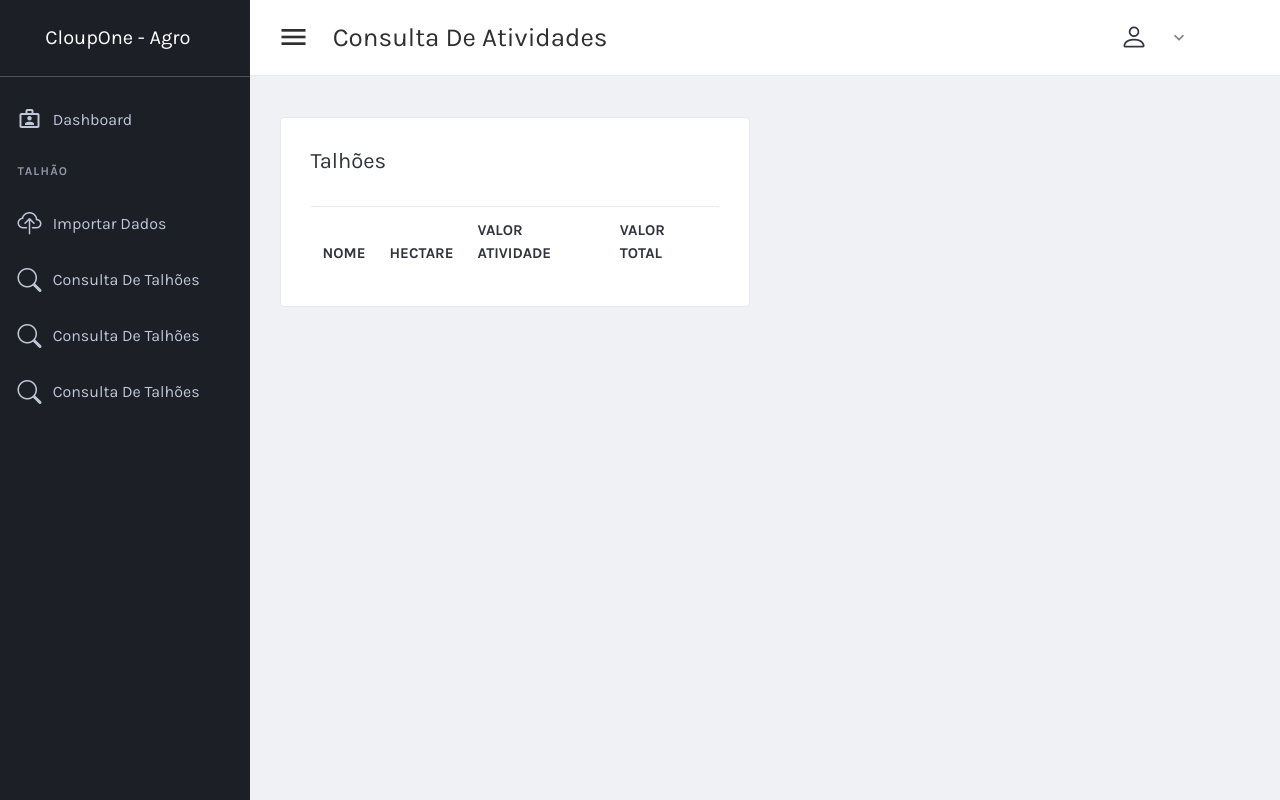
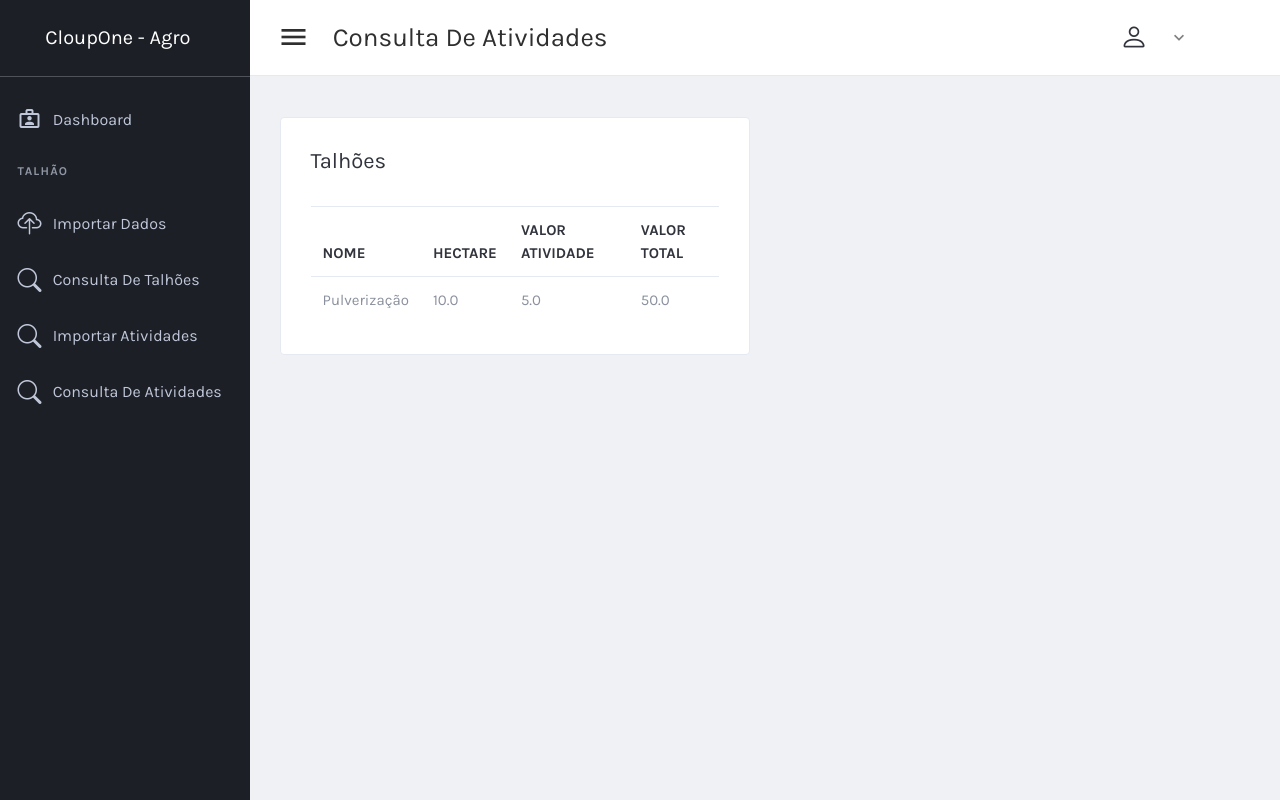
Before and after one commit to dev-cloupone/agric-business-mvp, a Django app: template activities/templates/get_activities.html in a window 1280 px wide. Run offline with Django 4.2, Linux system fonts and the light colour scheme; the template is opened without the code that fills it: values that come from a table or form of the project are taken from there, others are empty; data comes from the database, SQL or seed files in the repository; both versions use the stored data as it was after the commit; some libraries are stand-ins or nearby versions.

Commit message:
Fix: activity model adjustments

```diff
--- a/activities/templates/get_activities.html
+++ b/activities/templates/get_activities.html
@@ -28,12 +28,12 @@
             </tr>
           </thead>
           <tbody>
-            {% for activity in activitiesList %}
+            {% for activity in activityList %}
               <tr>
-                <td>{{ activities.name }}</td>
-                <td>{{ activities.size }}</td>
-                <td>{{ activities.valueActivity }}</td>
-                <td>{{ activities.totalActivity }}</td>
+                <td>{{ activity.name }}</td>
+                <td>{{ activity.size }}</td>
+                <td>{{ activity.valueActivity }}</td>
+                <td>{{ activity.totalActivity }}</td>
               </tr>
             {% endfor %}
            <!-- <tr>
--- a/activities/views.py
+++ b/activities/views.py
@@ -31,11 +31,12 @@
 
 @login_required
 def get(request):
-    activitiesList = Activities.objects.all()
+    activityList = Activity.objects.all()
+    print(len(activityList))
     return render(
         request,
         'get_activities.html',
         {
-            "activitiesList": activitiesList
+            "activityList": activityList
         }
     )
--- a/agrobusiness/urls.py
+++ b/agrobusiness/urls.py
@@ -7,7 +7,8 @@
     path('admin/', admin.site.urls),
     path('', include('home.urls')),
     path('users/', include(('users.urls', 'users'), namespace='users')),
-    path('fields/', include(('fields.urls', 'fields'), namespace='fields'))
+    path('fields/', include(('fields.urls', 'fields'), namespace='fields')),
+    path('activities/', include(('activities.urls', 'activities'), namespace='activities'))
 ]
 
 urlpatterns += static(settings.STATIC_URL, document_root=settings.STATIC_ROOT)
--- a/templates/base.html
+++ b/templates/base.html
@@ -78,13 +78,13 @@
                   <li>
                     <a class="sidenav-item-link" href="{% url 'activities:import_activities' %}">
                       <i class="bi bi-search"></i>
-                      <span class="nav-text">Consulta de talhões</span>
+                      <span class="nav-text">Importar atividades</span>
                     </a>
                   </li>
                   <li>
-                    <a class="sidenav-item-link" href="{% url 'activity:get' %}">
+                    <a class="sidenav-item-link" href="{% url 'activities:get' %}">
                       <i class="bi bi-search"></i>
-                      <span class="nav-text">Consulta de talhões</span>
+                      <span class="nav-text">Consulta de atividades</span>
                     </a>
                   </li>
               </ul>
```
Also changed, not shown: db.sqlite3, 1 other file.
